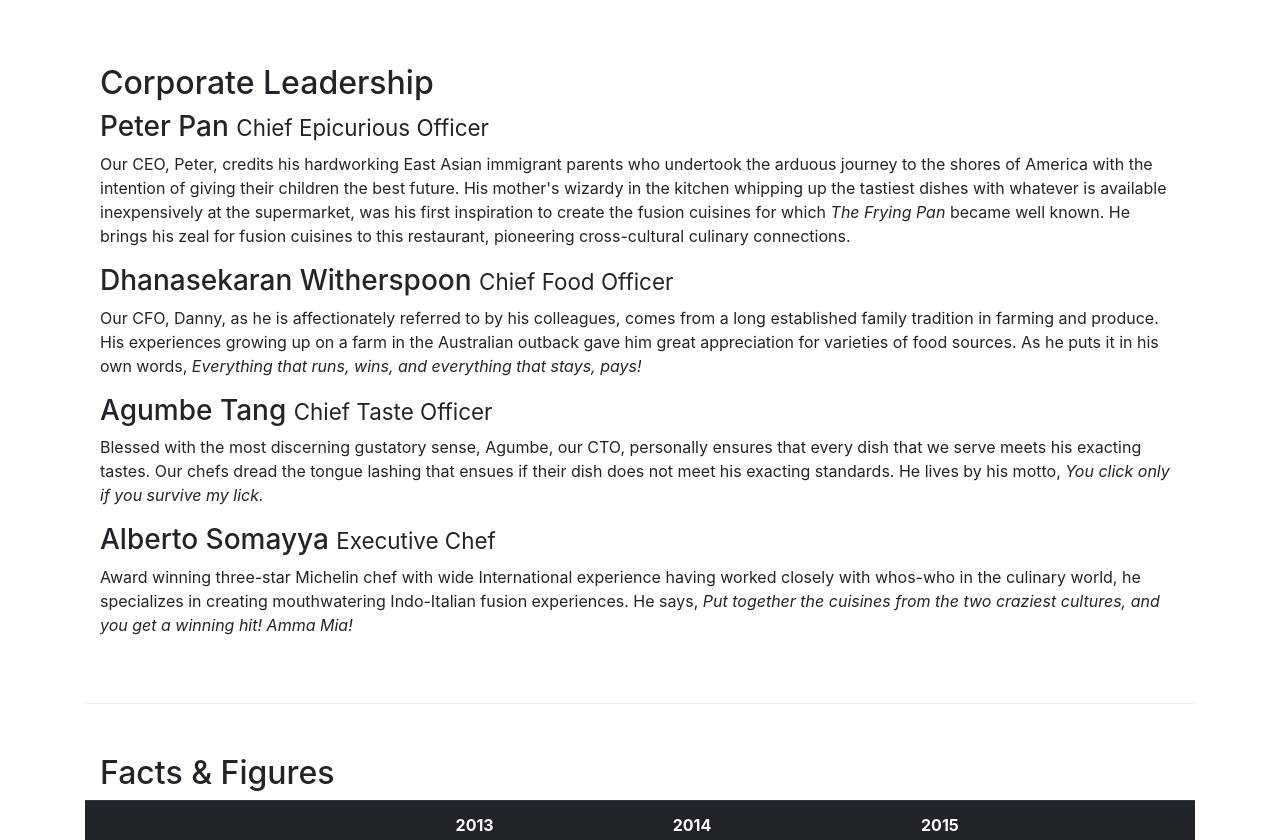
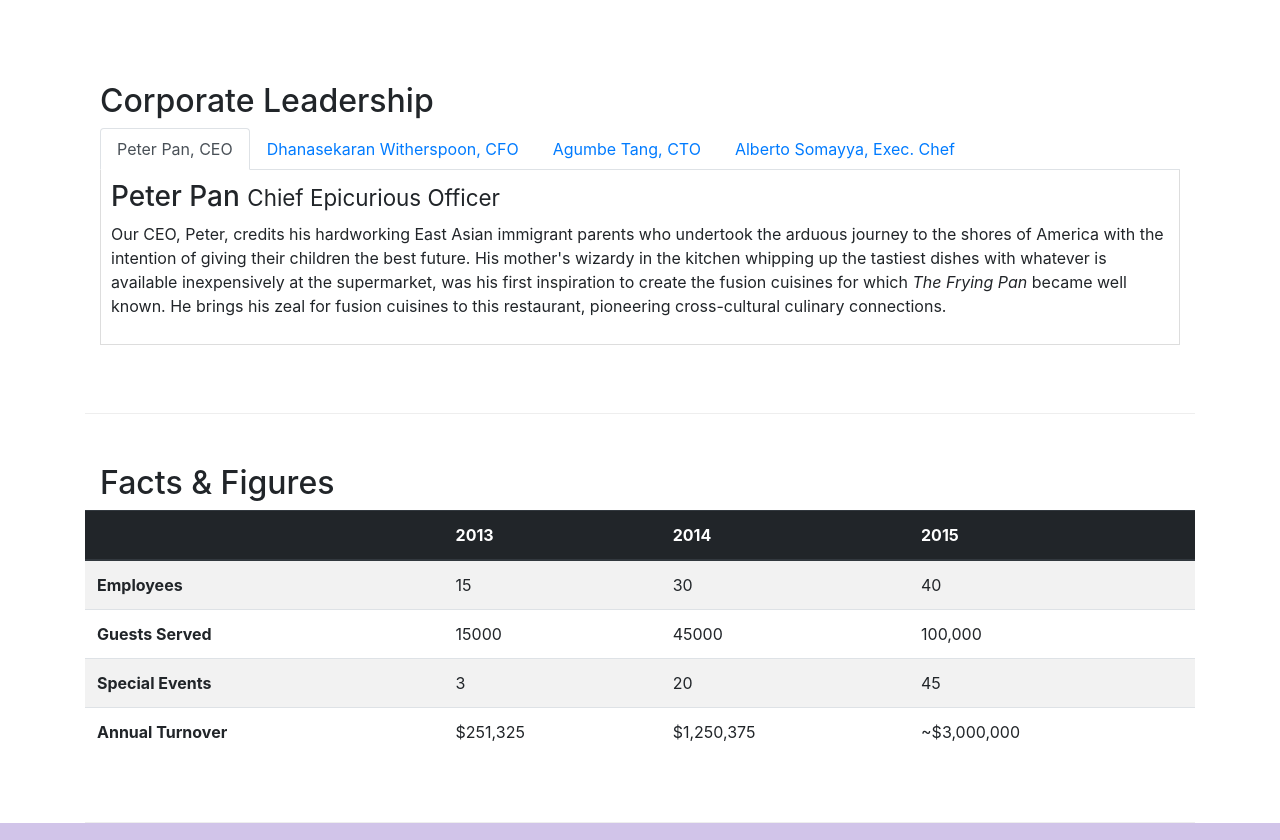
Before and after one commit to agravigupta/git-test, a website: page aboutus.html in a window 1280 px wide. Shown: the part 991-1831 px from the top of the page. Drawn offline with nearby package versions, Linux system fonts and the light colour scheme.

Commit message:
Tabs and Pills

```diff
--- a/aboutus.html
+++ b/aboutus.html
@@ -98,14 +98,39 @@
         <div class="row row-content">
             <div class="col align-self-center">
                 <h2>Corporate Leadership</h2>
+                <ul class="nav nav-tabs">
+                    <li class="nav-item">
+                        <a class="nav-link active"  href="#peter" role="tab" data-toggle="tab">Peter Pan, CEO</a>
+                    </li>
+                    <li class="nav-item">
+                        <a class="nav-link" href="#danny" role="tab" data-toggle="tab">Dhanasekaran Witherspoon, CFO</a>
+                    </li>
+                    <li class="nav-item">
+                        <a class="nav-link" href="#agumbe" role="tab" data-toggle="tab">Agumbe Tang, CTO</a>
+                    </li>
+                    <li class="nav-item">
+                        <a class="nav-link" href="#alberto" role="tab" data-toggle="tab">Alberto Somayya, Exec. Chef</a>
+                    </li>
+                </ul>
+                <div class="tab-content">
+                    <div role="tabpanel" class="tab-pane fade show active" id="peter">
                         <h3>Peter Pan <small>Chief Epicurious Officer</small></h3>
                         <p class="d-none d-sm-block">Our CEO, Peter, credits his hardworking East Asian immigrant parents who undertook the arduous journey to the shores of America with the intention of giving their children the best future. His mother's wizardy in the kitchen whipping up the tastiest dishes with whatever is available inexpensively at the supermarket, was his first inspiration to create the fusion cuisines for which <em>The Frying Pan</em> became well known. He brings his zeal for fusion cuisines to this restaurant, pioneering cross-cultural culinary connections.</p>
+                    </div>
+                    <div role="tabpanel" class="tab-pane fade" id="danny">
                         <h3>Dhanasekaran Witherspoon <small>Chief Food Officer</small></h3>
                         <p class="d-none d-sm-block">Our CFO, Danny, as he is affectionately referred to by his colleagues, comes from a long established family tradition in farming and produce. His experiences growing up on a farm in the Australian outback gave him great appreciation for varieties of food sources. As he puts it in his own words, <em>Everything that runs, wins, and everything that stays, pays!</em></p>
+                    </div>
+                    <div role="tabpanel" class="tab-pane fade" id="agumbe">
                         <h3>Agumbe Tang <small>Chief Taste Officer</small></h3>
                         <p class="d-none d-sm-block">Blessed with the most discerning gustatory sense, Agumbe, our CTO, personally ensures that every dish that we serve meets his exacting tastes. Our chefs dread the tongue lashing that ensues if their dish does not meet his exacting standards. He lives by his motto, <em>You click only if you survive my lick.</em></p>
+                    </div>
+                    <div role="tabpanel" class="tab-pane fade" id="alberto">
                         <h3>Alberto Somayya <small>Executive Chef</small></h3>
                         <p class="d-none d-sm-block">Award winning three-star Michelin chef with wide International experience having worked closely with whos-who in the culinary world, he specializes in creating mouthwatering Indo-Italian fusion experiences. He says, <em>Put together the cuisines from the two craziest cultures, and you get a winning hit! Amma Mia!</em></p>
+                    </div>
+                </div>
+
             </div>
         </div>
         <div class="row row-content">
@@ -198,7 +223,10 @@
            </div>
         </div>
     </footer>
-
+    <!-- jQuery first, then Popper.js, then Bootstrap JS. -->
+    <script src="node_modules/jquery/dist/jquery.slim.min.js"></script>
+    <script src="node_modules/popper.js/dist/umd/popper.min.js"></script>
+    <script src="node_modules/bootstrap/dist/js/bootstrap.min.js"></script>
 </body>
 
 </html>
--- a/css/styles.css
+++ b/css/styles.css
@@ -34,3 +34,10 @@ body{
 .navbar-dark{
     background-color: #512DA8;
 }
+
+.tab-content{
+    border-left: 1px solid #ddd;
+    border-right: 1px solid #ddd;
+    border-bottom: 1px solid #ddd;
+    padding: 10px;
+}
```
Lines whose indentation alone changed are shown as unchanged.
